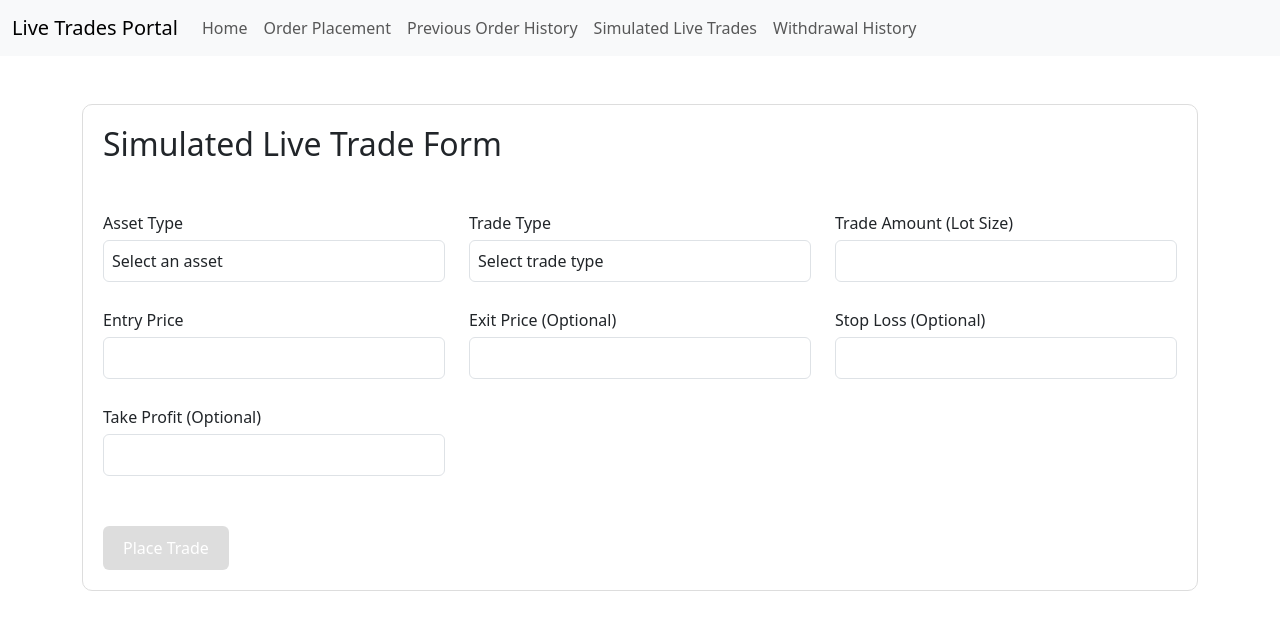
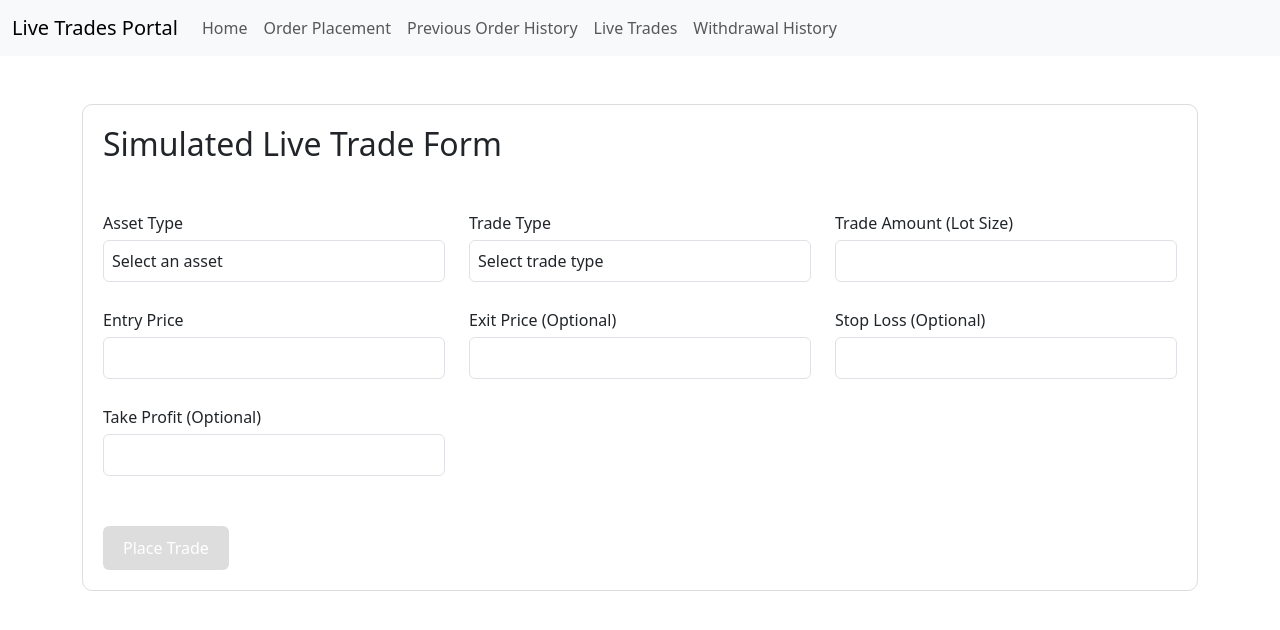
Before and after one commit to ilyasahmed081/live-trade-portal, an Angular app: page /order-placement in a window 1280 px wide. Shown: the top 630 px of the page. Built offline with nearby package versions, Linux system fonts and the light colour scheme.

Commit message:
changes (#6)
Co-authored-by: Muhammad Awais <muhammad.awais@royalcyber.com>

```diff
--- a/src/app/app.routes.ts
+++ b/src/app/app.routes.ts
@@ -20,7 +20,7 @@ export const routes: Routes = [
         loadComponent: () => import('./components/previous-order-history/previous-order-history.component').then((c) => c.PreviousOrderHistoryComponent),
     },
     {
-        path: 'simulated-live-trades',
+        path: 'live-trades',
         loadComponent: () => import('./components/simulated-live-trades/simulated-live-trades.component').then((c) => c.SimulatedLiveTradesComponent),
     },
     {
--- a/src/app/components/simulated-live-trades/simulated-live-trades.component.html
+++ b/src/app/components/simulated-live-trades/simulated-live-trades.component.html
@@ -1,5 +1,5 @@
 <div class="container mt-5">
-    <h2>Simulated Live Trades</h2>
+    <h2>Live Trades</h2>
 
     <!-- Search Bar -->
     <div class="mb-3">
--- a/src/app/layout/header/header.component.html
+++ b/src/app/layout/header/header.component.html
@@ -19,8 +19,7 @@
                         Order History</a>
                 </li>
                 <li class="nav-item">
-                    <a class="nav-link" [routerLink]="['/simulated-live-trades']" routerLinkActive="active">Simulated
-                        Live Trades</a>
+                    <a class="nav-link" [routerLink]="['/live-trades']" routerLinkActive="active">Live Trades</a>
                 </li>
                 <li class="nav-item">
                     <a class="nav-link" [routerLink]="['/withdrawal-history']" routerLinkActive="active">Withdrawal
```
